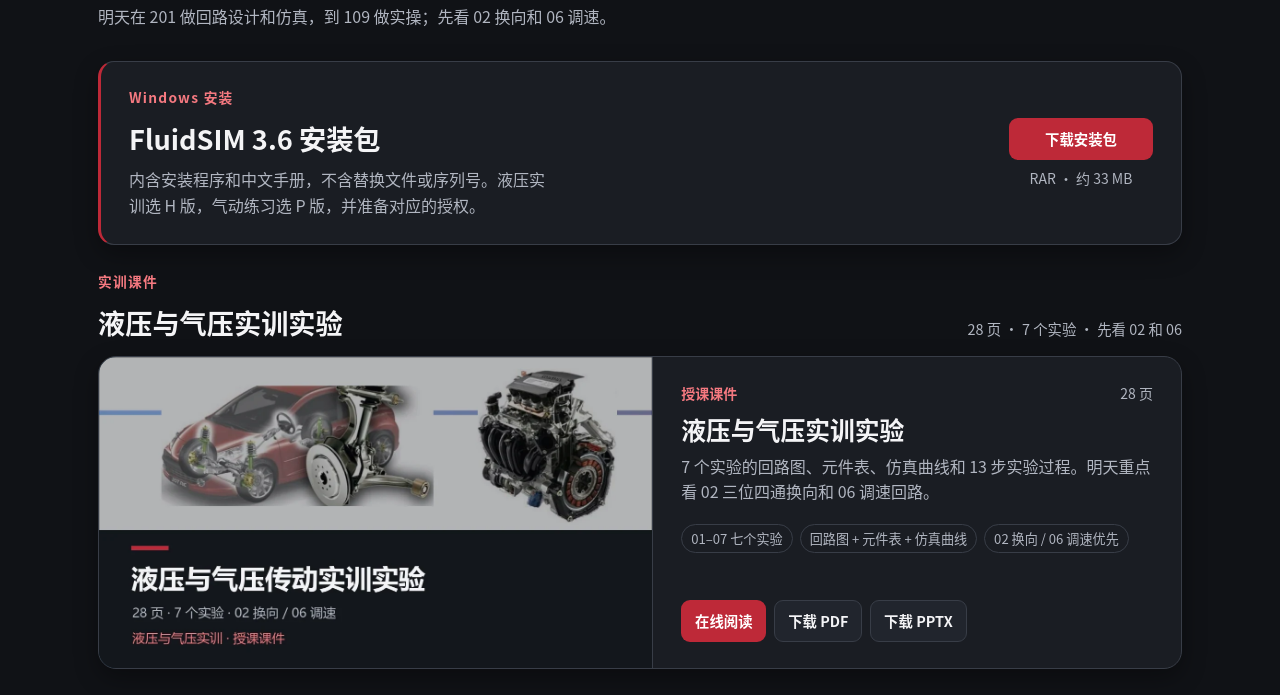
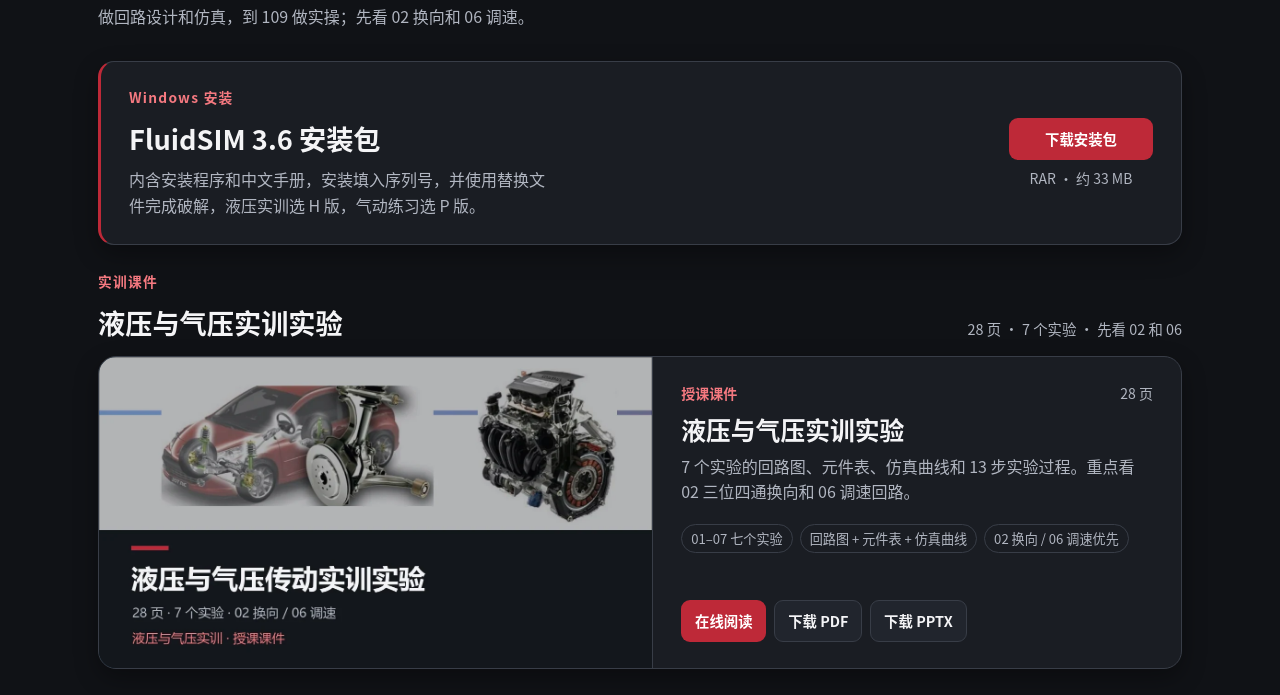
Before and after one commit to Eureka3a/fluidsim-lab, a plain HTML site: page index.html in a window 1280 px wide. Shown: the part 233-928 px from the top of the page. Drawn offline with Linux system fonts and the light colour scheme.

Commit message:
Revise installation details and experiment highlights
Updated text for clarity and specificity in installation instructions and experimental focus.

```diff
--- a/index.html
+++ b/index.html
@@ -21,13 +21,13 @@
     <section class="intro">
       <p class="eyebrow">FluidSIM 3.6</p>
       <h1 id="page-title" class="title-press">液压实训资料站</h1>
-      <p class="lede">明天在 201 做回路设计和仿真，到 109 做实操；先看 02 换向和 06 调速。</p>
+      <p class="lede">做回路设计和仿真，到 109 做实操；先看 02 换向和 06 调速。</p>
     </section>
     <section class="install-panel" aria-labelledby="install-title">
       <div class="install-info">
         <p class="eyebrow">Windows 安装</p>
         <h2 id="install-title">FluidSIM 3.6 安装包</h2>
-        <p>内含安装程序和中文手册，不含替换文件或序列号。液压实训选 H 版，气动练习选 P 版，并准备对应的授权。</p>
+        <p>内含安装程序和中文手册，安装填入序列号，并使用替换文件完成破解，液压实训选 H 版，气动练习选 P 版。</p>
       </div>
       <div class="install-action">
         <a class="control primary" id="download-install" href="./assets/setup/fluidsim-3-6-installation.rar" download="FluidSIM 3.6 安装资料.rar">下载安装包</a>
@@ -49,7 +49,7 @@
         <div class="card-body">
           <div class="card-label"><span>授课课件</span><span>28 页</span></div>
           <h2>液压与气压实训实验</h2>
-          <p>7 个实验的回路图、元件表、仿真曲线和 13 步实验过程。明天重点看 02 三位四通换向和 06 调速回路。</p>
+          <p>7 个实验的回路图、元件表、仿真曲线和 13 步实验过程。重点看 02 三位四通换向和 06 调速回路。</p>
           <ul class="feature-points">
             <li>01–07 七个实验</li>
             <li>回路图 + 元件表 + 仿真曲线</li>
```
